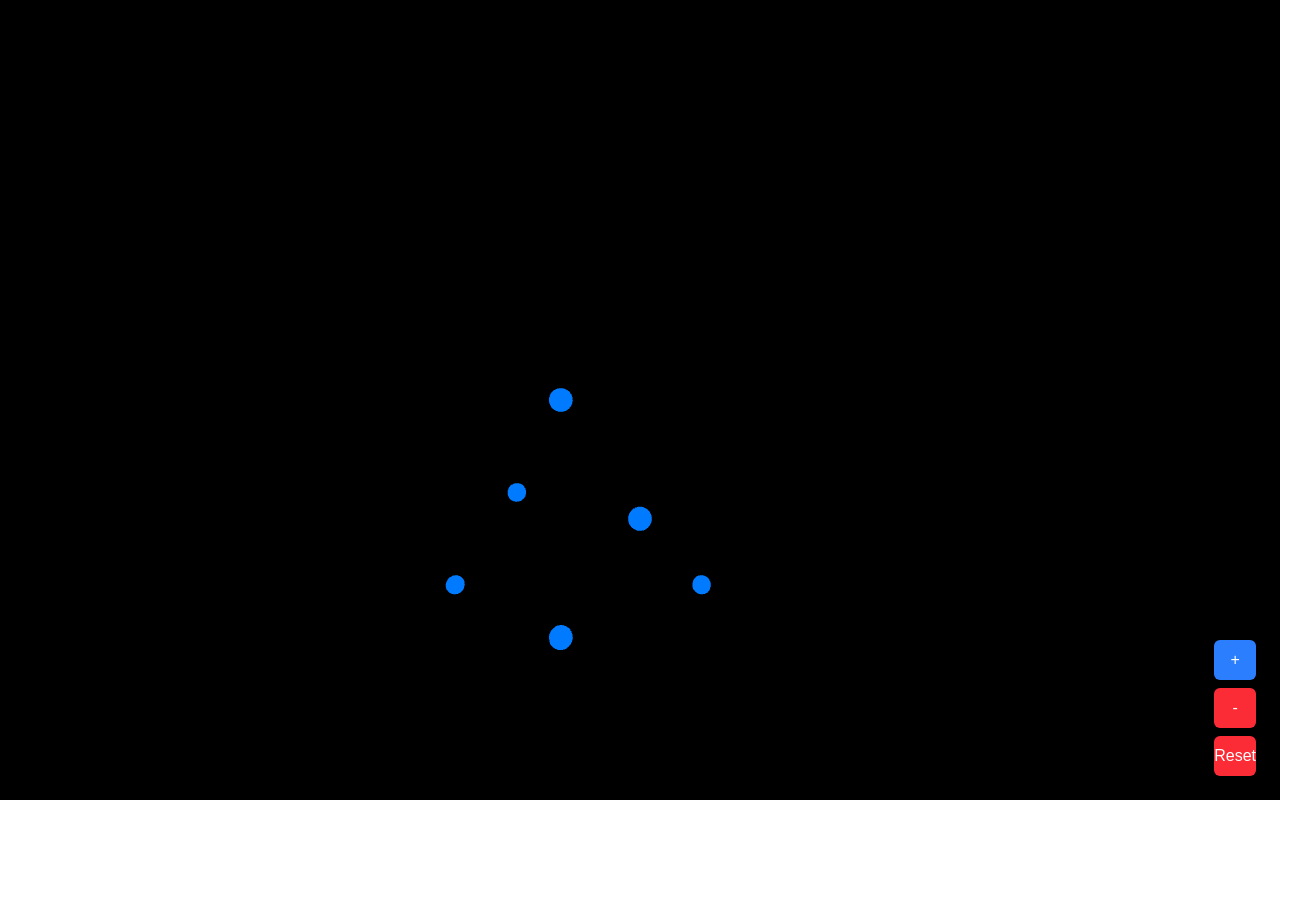
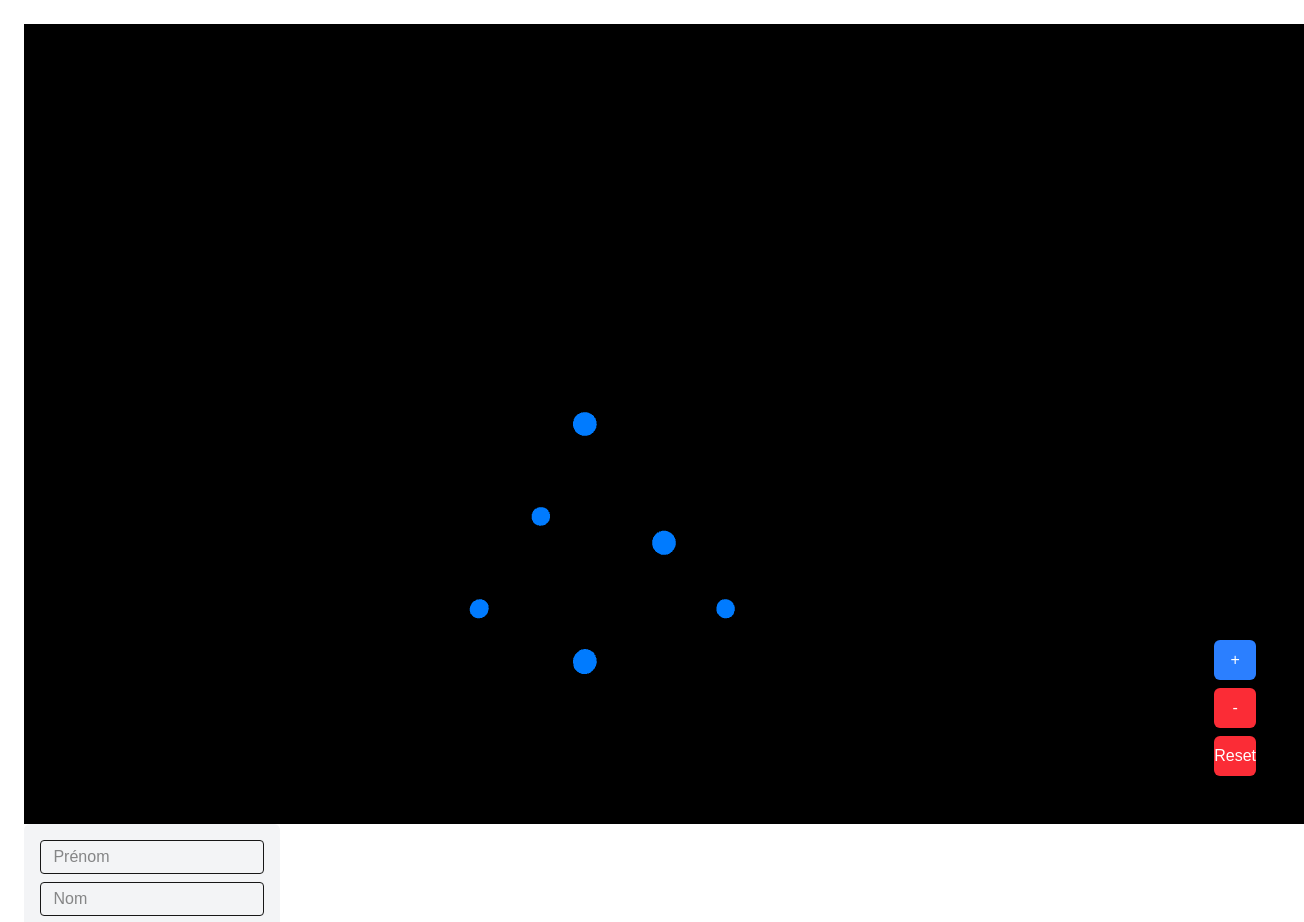
Before and after one commit to rchouhani/rchouhani-genealogy-three-d, a Next.js app: page / in a window 1280 px wide. Shown: the top 922 px of the page, 1304 px wide, since content can reach past the window. Before the commit the page ends 800 px from the top, so only its background shows below. Built offline with nearby package versions, Linux system fonts and the light colour scheme.

Commit message:
UPDATE : Handle of click, hover and links about add a member and have information about it.

```diff
--- a/app/components/TreeScene.tsx
+++ b/app/components/TreeScene.tsx
@@ -1,5 +1,6 @@
 "use client";
 
+import * as THREE from 'three'
 import { useEffect, useRef, useState } from "react";
 import { setupScene } from "../lib/setupScene";
 import { createFamilyData } from "../lib/createFamilyData";
@@ -13,16 +14,15 @@ import {
   resetView,
 } from "../lib/eventHandlers";
 import ControlsPanel from "./ControlsPanel";
-import { SceneSetup, Line } from "../types/family";
+import AddMemberForm from "./AddMemberForm";
+import { SceneSetup, Line, Person } from "../types/family";
 
 export default function TreeScene() {
   const mountRef = useRef<HTMLDivElement>(null);
-
-  // Référence partagée des lignes pour le reset
-  const linesRef = useRef<Line[] | null>(null);
-
-  // Référence aux objets de la scène pour Zoom et Reset
+  const pointsRef = useRef<THREE.Mesh[]>([]);
+  const linesRef = useRef<Line[]>([]);
   const [sceneObjects, setSceneObjects] = useState<SceneSetup | null>(null);
+  const [familyData, setFamilyData] = useState<Person[]>([]);
 
   useEffect(() => {
     if (!mountRef.current) return;
@@ -31,17 +31,28 @@ export default function TreeScene() {
     const { scene, camera, renderer, controls } = setupScene(mountRef.current);
     setSceneObjects({ scene, camera, renderer, controls });
 
-    // === Création des points et lignes ===
-    const familyData = createFamilyData();
-    const points = createNodes(scene, familyData);
-    const lines = createLinks(scene, familyData, points);
+    // === Données de base ===
+    const initialFamily = createFamilyData();
+    setFamilyData(initialFamily);
+
+    // === Création des points et liens ===
+    const points = createNodes(scene, initialFamily);
+    pointsRef.current = points;
+
+    const lines = createLinks(scene, initialFamily, points);
     linesRef.current = lines;
 
-    // === Handlers d'interaction ===
-    const cleanupHover = handleHover(renderer, camera, points);
-    const cleanupClick = handleClick(scene, camera, points, lines, familyData);
+    // === Handlers d’événements ===
+    const cleanupHover = handleHover(renderer, camera, pointsRef.current);
+    const cleanupClick = handleClick(
+      scene,
+      camera,
+      pointsRef.current,
+      linesRef.current,
+      familyData
+    );
     const cleanupResize = handleResize(camera, renderer);
-    const cleanupResetKey = attachResetKeyListener(camera, () => linesRef.current ?? undefined, controls);
+    const cleanupResetKey = attachResetKeyListener(camera, () => linesRef.current, controls);
 
     // === Animation ===
     const animate = () => {
@@ -51,7 +62,7 @@ export default function TreeScene() {
     };
     animate();
 
-    // === Nettoyage à la destruction ===
+    // === Nettoyage ===
     return () => {
       cleanupHover && cleanupHover();
       cleanupClick && cleanupClick();
@@ -63,7 +74,7 @@ export default function TreeScene() {
     };
   }, []);
 
-  // === Contrôles externes ===
+  // === Fonctions pour le panel ===
   const handleZoomIn = () => {
     if (!sceneObjects) return;
     sceneObjects.camera.position.z -= 5;
@@ -76,7 +87,35 @@ export default function TreeScene() {
 
   const handleResetClick = () => {
     if (!sceneObjects) return;
-    resetView(sceneObjects.camera, sceneObjects.controls, linesRef.current ?? undefined);
+    resetView(sceneObjects.camera, sceneObjects.controls, linesRef.current);
+  };
+
+  // === Fonction pour ajouter un membre dynamiquement ===
+  const handleAddMember = (newMember: Omit<Person, "id">) => {
+    if (!sceneObjects) return;
+
+    // Générer un nouvel ID unique
+    const newId = Math.max(...familyData.map((p) => p.id)) + 1;
+    const memberWithId: Person = { ...newMember, id: newId };
+    setFamilyData((prev) => [...prev, memberWithId]);
+
+    // Créer un nouveau point
+    const newSphere = createNodes(sceneObjects.scene, [memberWithId])[0];
+
+    // Mettre à jour userData correctement pour le hover
+    newSphere.userData = {
+      id: memberWithId.id,
+      firstName: memberWithId.firstName,
+      lastName: memberWithId.lastName,
+      generation: memberWithId.generation,
+      relations: memberWithId.relations,
+    };
+
+    pointsRef.current.push(newSphere);
+
+    // Créer les liens associés
+    const newLines = createLinks(sceneObjects.scene, [memberWithId], pointsRef.current);
+    linesRef.current.push(...newLines);
   };
 
   return (
@@ -87,6 +126,7 @@ export default function TreeScene() {
         onZoomOut={handleZoomOut}
         onReset={handleResetClick}
       />
+      <AddMemberForm familyMembers={familyData} onAddMember={handleAddMember} />
     </>
   );
 }
--- a/app/lib/eventHandlers.tsx
+++ b/app/lib/eventHandlers.tsx
@@ -14,58 +14,52 @@ export function handleHover(
 ) {
   const tooltip = document.createElement("div");
   tooltip.style.position = "absolute";
-  tooltip.style.background = "rgba(0,0,0,0.75)";
-  tooltip.style.color = "#fff";
+  tooltip.style.background = "rgba(0,0,0,0.7)";
+  tooltip.style.color = "white";
   tooltip.style.padding = "4px 8px";
   tooltip.style.borderRadius = "4px";
-  tooltip.style.fontSize = "12px";
   tooltip.style.pointerEvents = "none";
   tooltip.style.display = "none";
   tooltip.style.zIndex = "1000";
+  tooltip.style.whiteSpace = "nowrap";
   document.body.appendChild(tooltip);
 
   const onMouseMove = (event: MouseEvent) => {
-    mouse.x = (event.clientX / window.innerWidth) * 2 - 1;
-    mouse.y = -(event.clientY / window.innerHeight) * 2 + 1;
+    const rect = renderer.domElement.getBoundingClientRect();
+
+    // Normalisation en tenant compte du canvas et non de la fenêtre
+    mouse.x = ((event.clientX - rect.left) / rect.width) * 2 - 1;
+    mouse.y = -((event.clientY - rect.top) / rect.height) * 2 + 1;
 
     raycaster.setFromCamera(mouse, camera);
-    const intersects = raycaster.intersectObjects(points, false);
+    const intersects = raycaster.intersectObjects(points);
 
     if (intersects.length > 0) {
+      const intersected = intersects[0].object;
       document.body.style.cursor = "pointer";
-      const intersected = intersects[0].object;
-      // DEBUG LOG
-      // console.log("hover ->", intersected.userData);
 
       tooltip.style.display = "block";
-      tooltip.textContent = intersected.userData?.name ?? "inconnu";
+      tooltip.textContent = intersected.userData?.firstName
+        ? `${intersected.userData.firstName} ${intersected.userData.lastName}`
+        : intersected.userData?.name || "inconnu";
 
-      const tooltipWidth = tooltip.offsetWidth || 100;
-      const tooltipHeight = tooltip.offsetHeight || 20;
-      const x = Math.min(
-        event.clientX + 12,
-        window.innerWidth - tooltipWidth - 10
-      );
-      const y = Math.min(
-        event.clientY + 12,
-        window.innerHeight - tooltipHeight - 10
-      );
-      tooltip.style.left = `${x}px`;
-      tooltip.style.top = `${y}px`;
+      // Position du tooltip
+      tooltip.style.left = `${event.clientX + 10}px`;
+      tooltip.style.top = `${event.clientY + 10}px`;
     } else {
       document.body.style.cursor = "default";
       tooltip.style.display = "none";
     }
   };
 
-  // attach to canvas element so mouse coords are relative (renderer.domElement)
   renderer.domElement.addEventListener("mousemove", onMouseMove);
+
   return () => {
     renderer.domElement.removeEventListener("mousemove", onMouseMove);
     document.body.removeChild(tooltip);
-    document.body.style.cursor = "default";
   };
 }
+
 
 // Gestion du click sur les points ainsi que l'affcihage qui va avec
 export function handleClick(
--- a/app/page.tsx
+++ b/app/page.tsx
@@ -1,9 +1,25 @@
+"use client";
+
 import TreeScene from "./components/TreeScene";
+import AddMemberForm from "./components/AddMemberForm";
+import { useState } from "react";
+import { Person } from "./types/family";
+import { createFamilyData } from "./lib/createFamilyData";
 
-export default function Home() {
+export default function Page() {
+  const [familyData, setFamilyData] = useState<Person[]>(createFamilyData());
+
+  const handleAddMember = (newMember: Omit<Person, "id">) => {
+    const newId = familyData.length + 1;
+    const member: Person = { id: newId, ...newMember };
+    setFamilyData([...familyData, member]);
+  };
+
   return (
-    <main className="relative">
-      <TreeScene />
+    <main className="flex flex-col md:flex-row items-start justify-between gap-6 p-6">
+      <div className="flex-1">
+        <TreeScene />
+      </div>
     </main>
   );
 }
```
Also changed, not shown: app/components/AddMemberForm.tsx (renamed from app/components/addMember.tsx).
